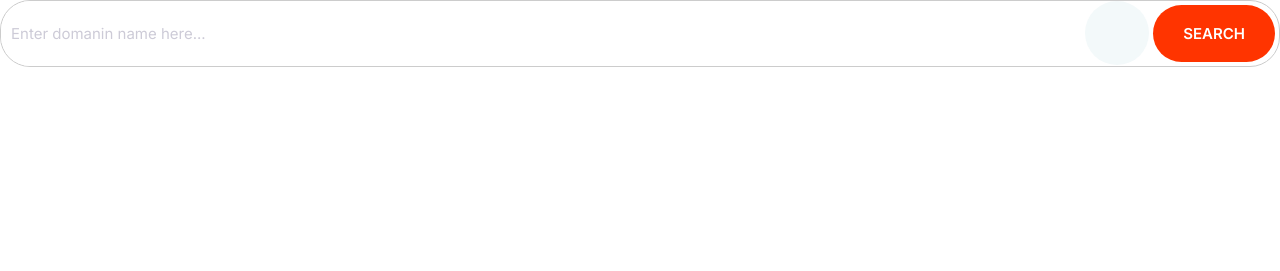
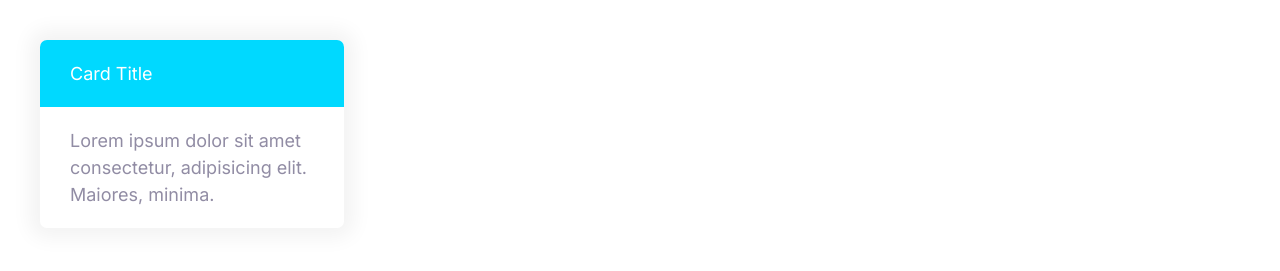
Before and after one commit to erzanthedev/Kwesify, a plain HTML site: page index.html in a window 1280 px wide. Drawn offline with Linux system fonts and the light colour scheme.

Commit message:
Build the cards component.

```diff
--- a/css/styles.css
+++ b/css/styles.css
@@ -254,40 +254,60 @@ a {
 }
 
 /* Inputs */
-.input{
+.input {
   border-radius: var(--border-radius);
   border: 1px solid var(--color-border);
   color: var(--color-headings);
   font-size: 2rem;
   outline: 0;
   padding: 1.5rem 3.5rem;
-
 }
 
-::placeholder{
+::placeholder {
   color: #cdcbd7;
 }
 
 /* Input groups */
-.input-group{
+.input-group {
   border: 1px solid var(--color-border);
   border-radius: var(--border-radius);
   display: flex;
 }
 
-.input-group .input{
+.input-group .input {
   border: 0;
   flex-grow: 1;
   padding: 1.5rem 1rem;
 }
 
-.input-group .btn{
+.input-group .btn {
   margin: 4px;
 }
 
 /* Input for desktop screens */
-@media screen and (min-width:1024px) {
-    .input{
+@media screen and (min-width: 1024px) {
+  .input {
     font-size: 1.5rem;
   }
 }
+
+/* Cards */
+.card {
+  border-radius: 7px;
+  box-shadow: 0 0 20px 10px #f3f3f3;
+  overflow: hidden;
+}
+
+.card__header,
+.card__body {
+  padding: 2rem 3rem;
+}
+
+.card--primary .card__header{
+    background: var(--color-primary);
+    color: #fff;
+}
+.card--secondary .card__header{
+    background: var(--color-secondary);
+    color: #fff;
+}
--- a/index.html
+++ b/index.html
@@ -15,18 +15,14 @@
     <link rel="stylesheet" href="css/styles.css" />
   </head>
   <body>
-    <div class="input-group">
-      <input
-        type="text"
-        class="input"
-        placeholder="Enter domanin name here..."
-      />
-      <span class="icon-container">
-        <svg class="icon icon--primary">
-          <use xlink:href="images/sprite.svg#wordpress"></use>
-        </svg>
-      </span>
-      <button class="btn btn--accent">Search</button>
+    <div style="width: 30%; padding: 4rem">
+      <div class="card card--secondary">
+        <header class="card__header">Card Title</header>
+        <div class="card__body">
+          Lorem ipsum dolor sit amet consectetur, adipisicing elit. Maiores,
+          minima.
+        </div>
+      </div>
     </div>
   </body>
 </html>
```
Also changed, not shown: components/cards.html (added, +13 -0 lines). Lines whose indentation alone changed are shown as unchanged.
